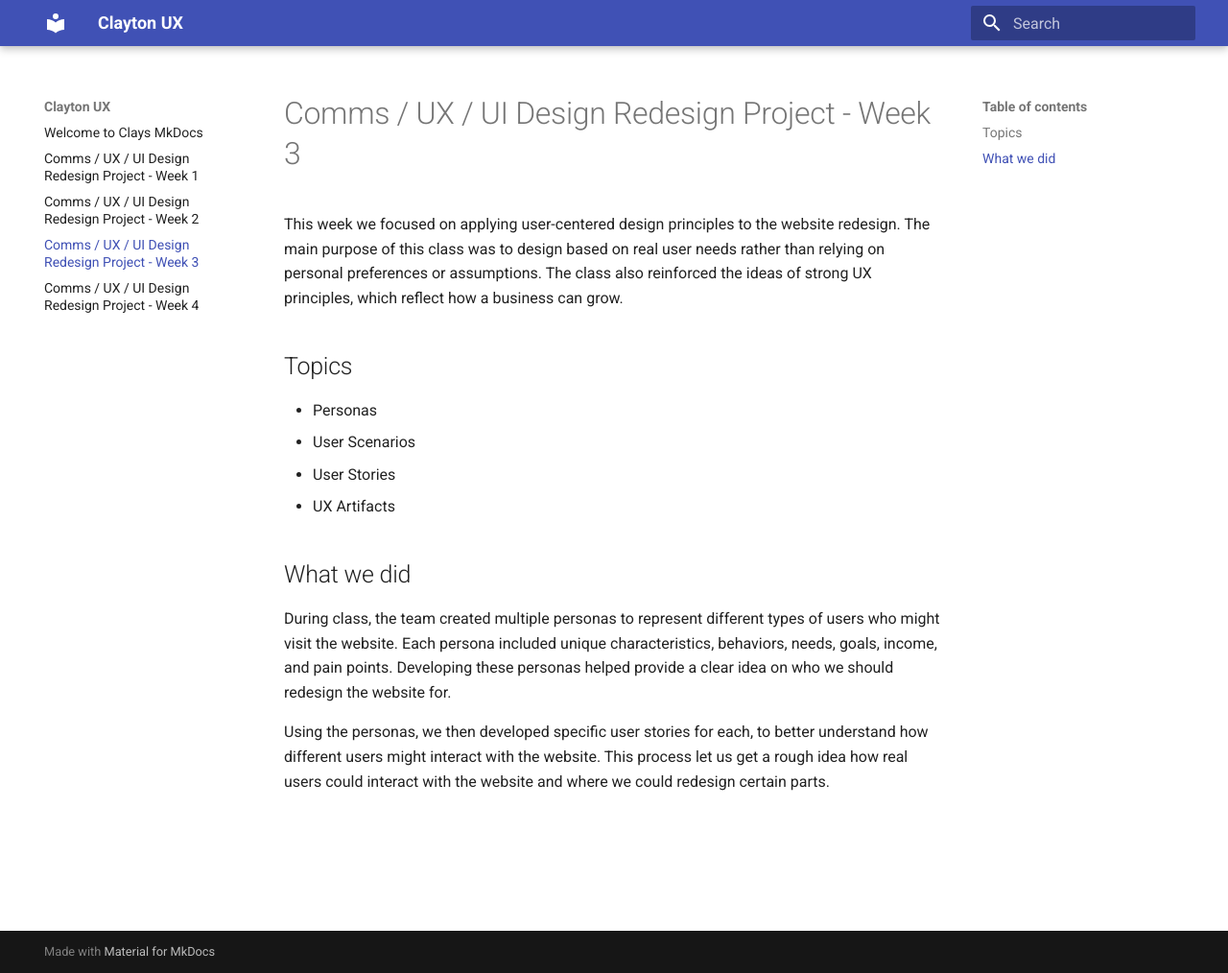
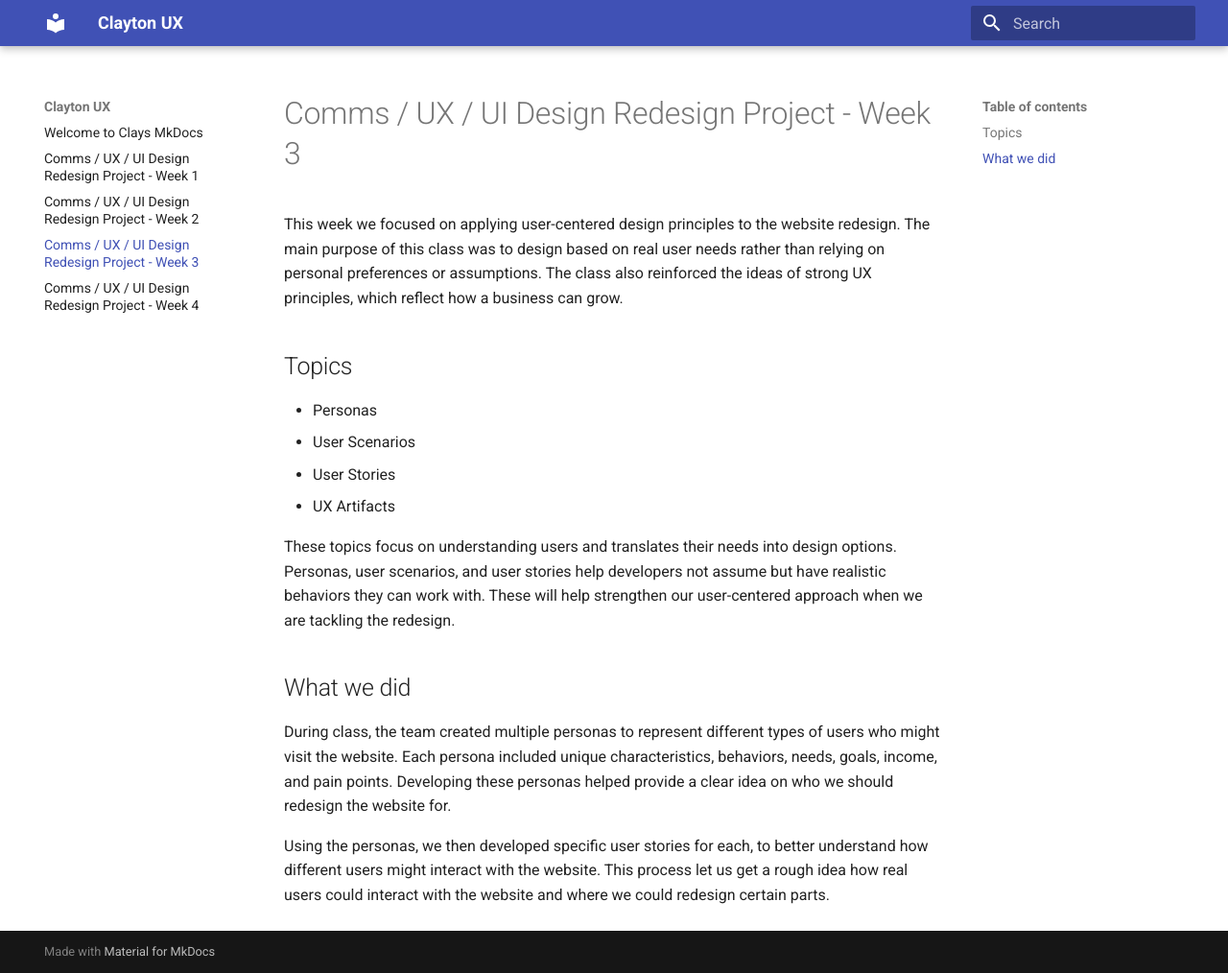
Before and after one commit to ClaisaZ/Comp-2811-roughdraft, an MkDocs documentation site: the page built from revised/class3-revised.md, in a window 1280 px wide and 1014 px high. Shown: the whole window at 96% size. Built offline with MkDocs 1.6.1 and Material for MkDocs 9.7.7, drawn with Linux system fonts in a browser that asks for light colours.

Commit message:
final work

```diff
--- a/revised/class3-revised.md
+++ b/revised/class3-revised.md
@@ -9,6 +9,8 @@ This week we focused on applying user-centered design principles to the website
 - User Stories
 - UX Artifacts
 
+These topics focus on understanding users and translates their needs into design options. Personas, user scenarios, and user stories help developers not assume but have realistic behaviors they can work with. These will help strengthen our user-centered approach when we are tackling the redesign.
+
 
 ## What we did
 
```
Also changed, not shown: docs/class2.md (+1 -1 lines), docs/class3.md (+1 -1 lines), docs/class4.md (+1 -1 lines), revised/class4-revised.md (+1 -1 lines), site/404.html, site/class1-revised/index.html, site/class2-revised/index.html, site/class3-revised/index.html, site/class4-revised/index.html, site/index.html, site/search/search_index.json.
